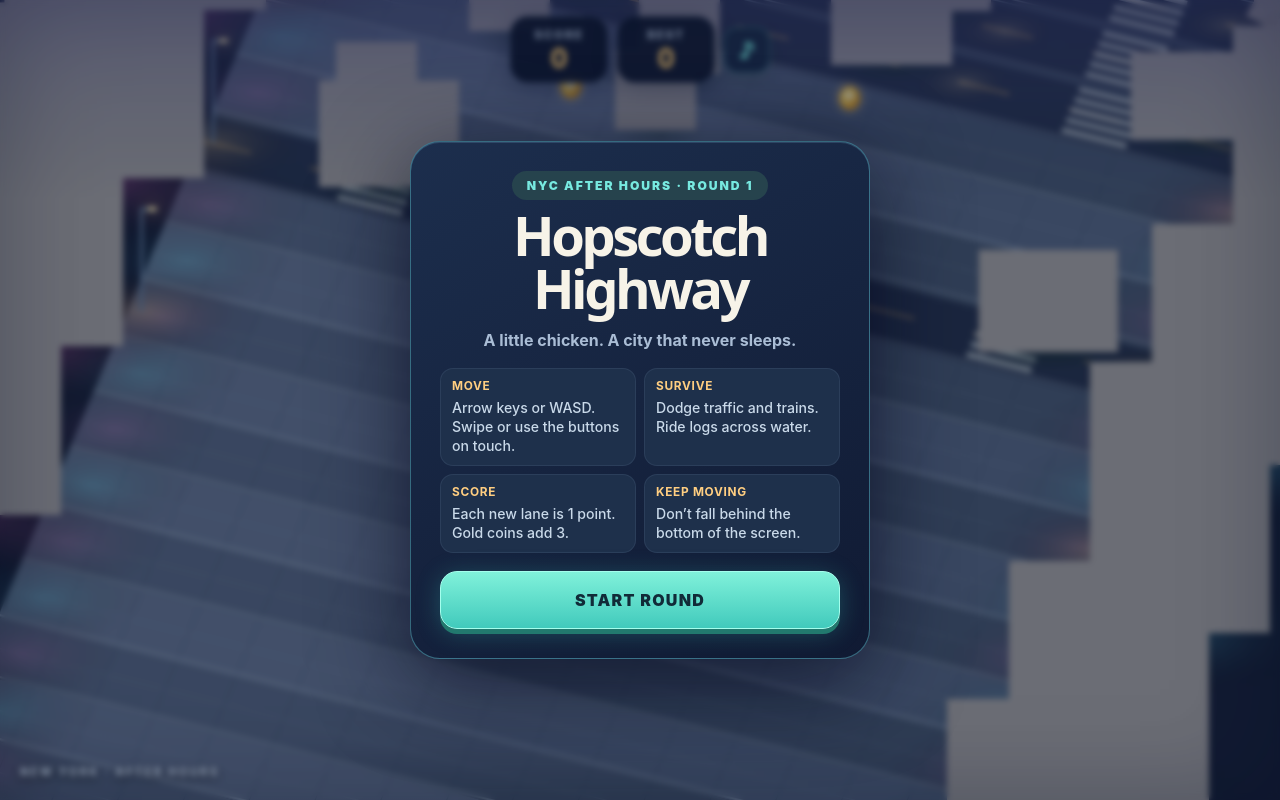
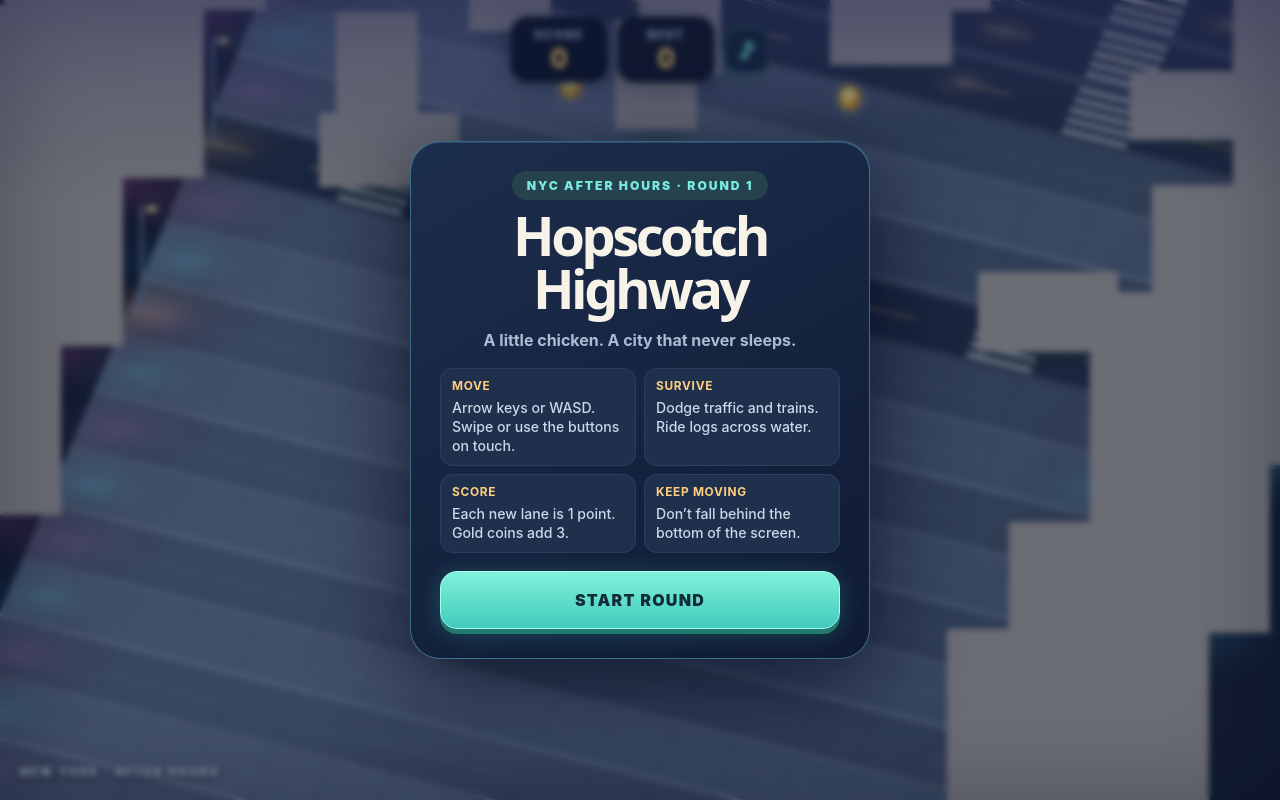
Before and after one commit to david555787/hopscotch-highway-nyc, a plain HTML site: page index.html in a window 1280 px wide. Drawn offline with Linux system fonts and the light colour scheme.

Commit message:
Support launching the game from local files

```diff
--- a/art.js
+++ b/art.js
@@ -1,21 +1,18 @@
 /* Illustrated sprite renderer. World positions and collision rules stay in the game. */
 window.createHighwayArt = function(g) {
   const {ctx,state,project,laneFor,playerPosition,entityX,trainProgress,trainCarPositions,rand}=g;
+  const atlasBounds={
+    world:[[144,65,234,390],[536,152,457,291],[1046,152,457,290],[37,532,441,442],[530,701,471,201],[1033,655,489,241]],
+    nyc:[[45,97,472,267],[570,120,466,245],[1146,39,292,396],[65,397,422,591],[615,397,307,586],[1010,593,490,347]]
+  };
   let sprites=[],loaded=0;
   const start=document.querySelector('#play');start.disabled=true;start.textContent='Loading artwork…';
   function loadAtlas(url,offset){const atlas=new Image();
   atlas.onerror=()=>{start.textContent='Artwork could not load — refresh';};
   atlas.onload=()=>{
-    // Trim each transparent atlas cell once, retaining the original generated art.
-    const scratch=document.createElement('canvas');scratch.width=atlas.width;scratch.height=atlas.height;
-    const s=scratch.getContext('2d');s.drawImage(atlas,0,0);const pixels=s.getImageData(0,0,atlas.width,atlas.height).data;
-    const cells=Array.from({length:6},(_,i)=>{
-      const region=offset===6?[[0,0,535,390],[535,0,510,390],[1045,0,491,490],[0,390,525,634],[545,390,420,634],[990,500,546,524]][i]:[i%3*512,Math.floor(i/3)*512,512,512];
-      const scale=atlas.width/1536;
-      const [ox,oy,cw,ch]=region.map(v=>Math.round(v*scale));let l=cw,t=ch,r=0,b=0;
-      for(let y=0;y<ch;y++)for(let x=0;x<cw;x++){if(pixels[((oy+y)*atlas.width+ox+x)*4+3]>30){l=Math.min(l,x);r=Math.max(r,x);t=Math.min(t,y);b=Math.max(b,y);}}
-      return {image:atlas,x:ox+l,y:oy+t,w:r-l+1,h:b-t+1};
-    });
+    // Precomputed transparent bounds avoid canvas pixel reads, which Chrome blocks on file:// pages.
+    const scale=atlas.width/1536,bounds=offset===6?atlasBounds.nyc:atlasBounds.world;
+    const cells=bounds.map(([x,y,w,h])=>({image:atlas,x:x*scale,y:y*scale,w:w*scale,h:h*scale}));
     cells.forEach((cell,i)=>sprites[offset+i]=cell);loaded++;
     if(loaded===2){start.disabled=false;start.textContent=state.round===1?'Start round':'Play next round';}
   };
--- a/index.html
+++ b/index.html
@@ -113,7 +113,7 @@
     <button class="move down" data-move="0,-1" aria-label="Hop backward">▼</button>
     <button class="move right" data-move="1,0" aria-label="Hop right">▶</button>
   </div>
-  <script src="art.js?v=nyc2"></script>
+  <script src="art.js?v=nyc3"></script>
   <script>
   (() => {
     'use strict';
@@ -132,8 +132,10 @@
       water:'#1ebcf1', water2:'#1595d1', rail:'#b68b63', ink:'#111a4b', cream:'#fff9dc',
       pink:'#ff5b91', yellow:'#ffd84a', purple:'#8559e8', orange:'#ff8a3c', cyan:'#36d8ff', white:'#ffffff'
     };
+    function loadBest(){try{return Number(localStorage.getItem('hopscotch-best')||0);}catch{return 0;}}
+    function saveBest(value){try{localStorage.setItem('hopscotch-best',value);}catch{}}
     const state = {
-      mode:'ready', round:1, score:0, best:Number(localStorage.getItem('hopscotch-best') || 0),
+      mode:'ready', round:1, score:0, best:loadBest(),
       coins:0, muted:false, time:0, last:performance.now(), cameraY:-2, shake:0,
       lanes:new Map(), player:{x:0,y:0,fromX:0,fromY:0,toX:0,toY:0,hop:1,dir:1},
       queue:[], particles:[], death:'', grace:0
@@ -320,7 +322,7 @@
     }
     function endRound(reason){
       if(state.mode!=='playing')return;state.mode='dead';state.death=reason;state.shake=11;beep(125,.24,'sawtooth',.06);
-      state.best=Math.max(state.best,state.score);localStorage.setItem('hopscotch-best',state.best);ui.best.textContent=state.best;
+      state.best=Math.max(state.best,state.score);saveBest(state.best);ui.best.textContent=state.best;
       setTimeout(()=>{state.round++;ui.label.textContent=`Round ${state.round}`;ui.title.textContent=reason;ui.roundLine.textContent='Ready for another crossing?';ui.result.innerHTML=`Round score: <strong>${state.score}</strong> · Best: ${state.best}`;ui.result.style.display='block';ui.play.textContent='Play next round';ui.overlay.classList.remove('hidden');ui.overlay.inert=false;ui.overlay.removeAttribute('aria-hidden');},650);
     }
     function collectCoin(lane,x){
```
